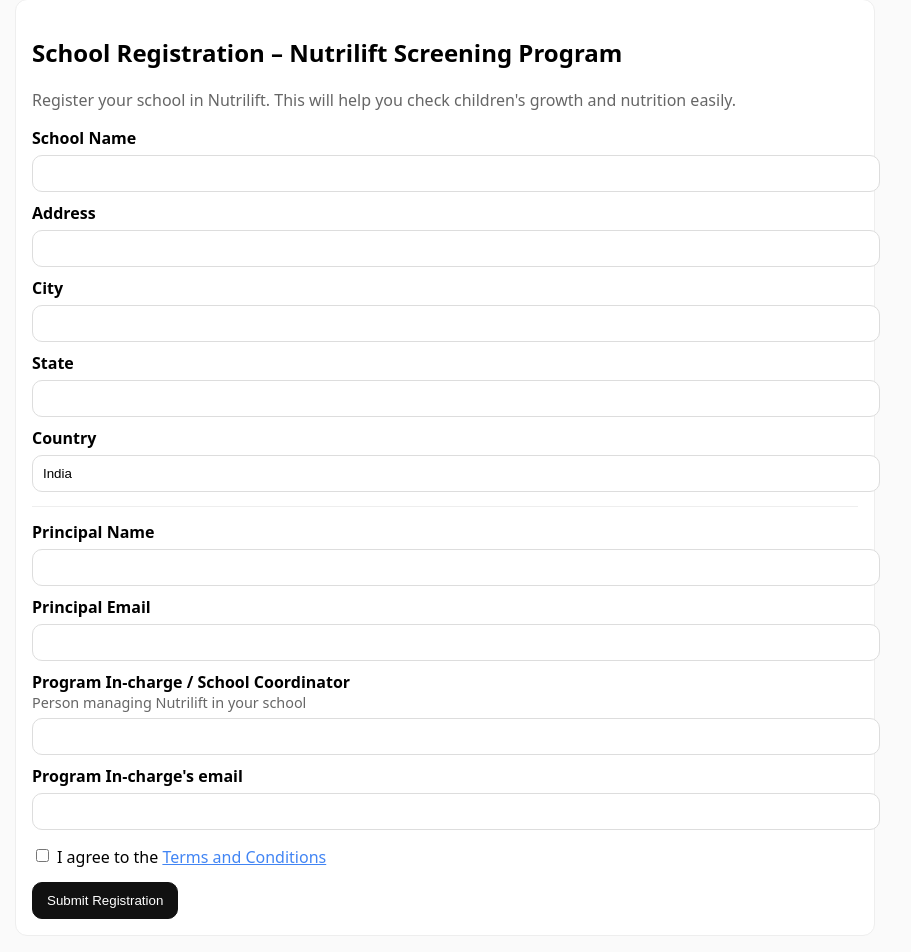
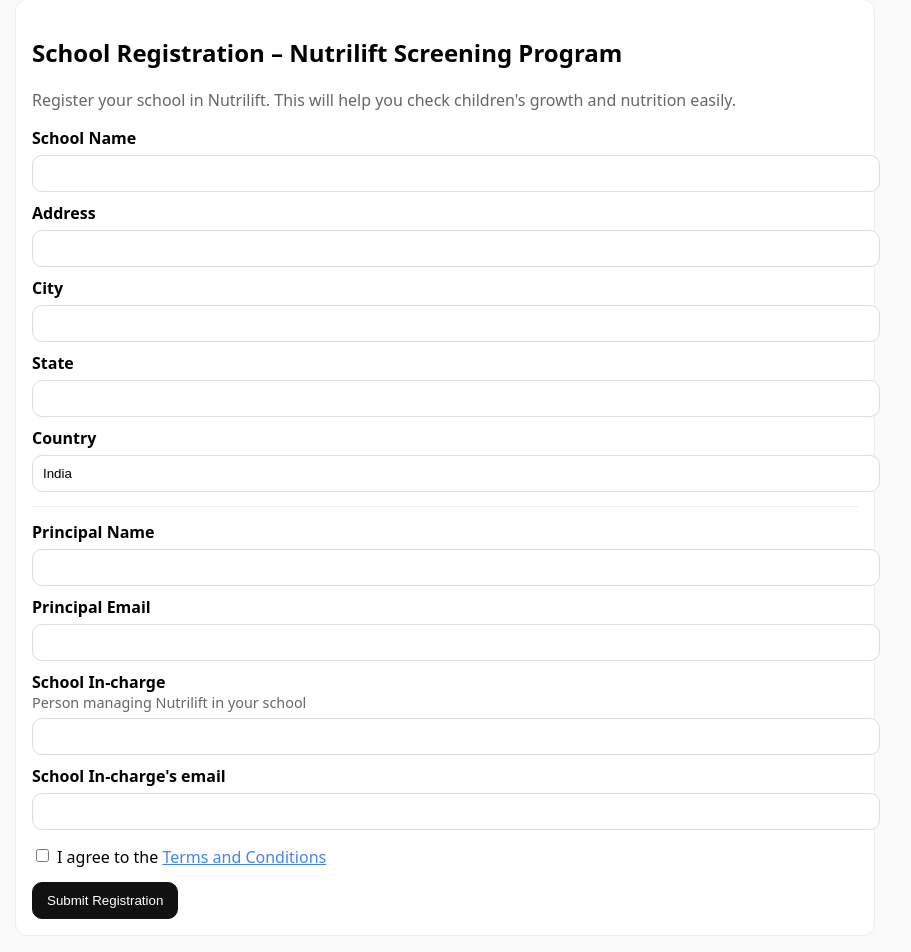
Before and after one commit to admin-masters/nutrilife, a Django app: page /screening-program/enroll/ in a window 1280 px wide. Shown: the part 199-1151 px from the top of the page, without its empty margins (195-1106 px from the left). Run offline with Django 5.2, Linux system fonts and the light colour scheme; parts of the project's set-up code (start-up, migrations or seed data) failed here and were passed over.

Commit message:
Made some text changes on admin enroll

```diff
--- a/backend/templates/screening_only/enroll_school.html
+++ b/backend/templates/screening_only/enroll_school.html
@@ -63,7 +63,7 @@
       {{ form.principal_email.errors }}
 
       <label for="{{ form.operator_name.id_for_label }}">
-        Program In-charge / School Coordinator
+        School In-charge
         <div class="muted" style="font-weight:400;font-size:0.9em;">
           Person managing Nutrilift in your school
         </div>
@@ -72,7 +72,7 @@
       {{ form.operator_name }}
       {{ form.operator_name.errors }}
 
-      <label for="{{ form.operator_email.id_for_label }}">Program In-charge's email</label>
+      <label for="{{ form.operator_email.id_for_label }}">School In-charge's email</label>
       {{ form.operator_email }}
       {{ form.operator_email.errors }}
 
```
